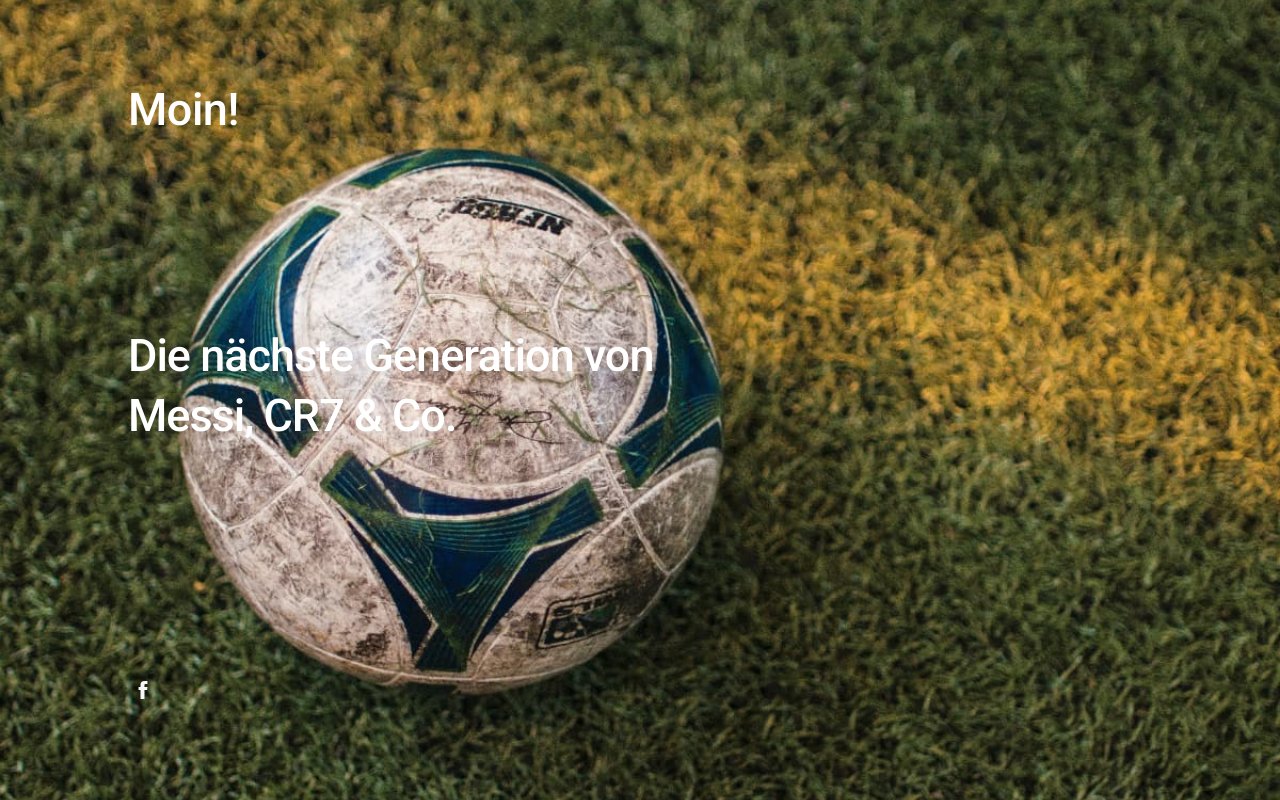
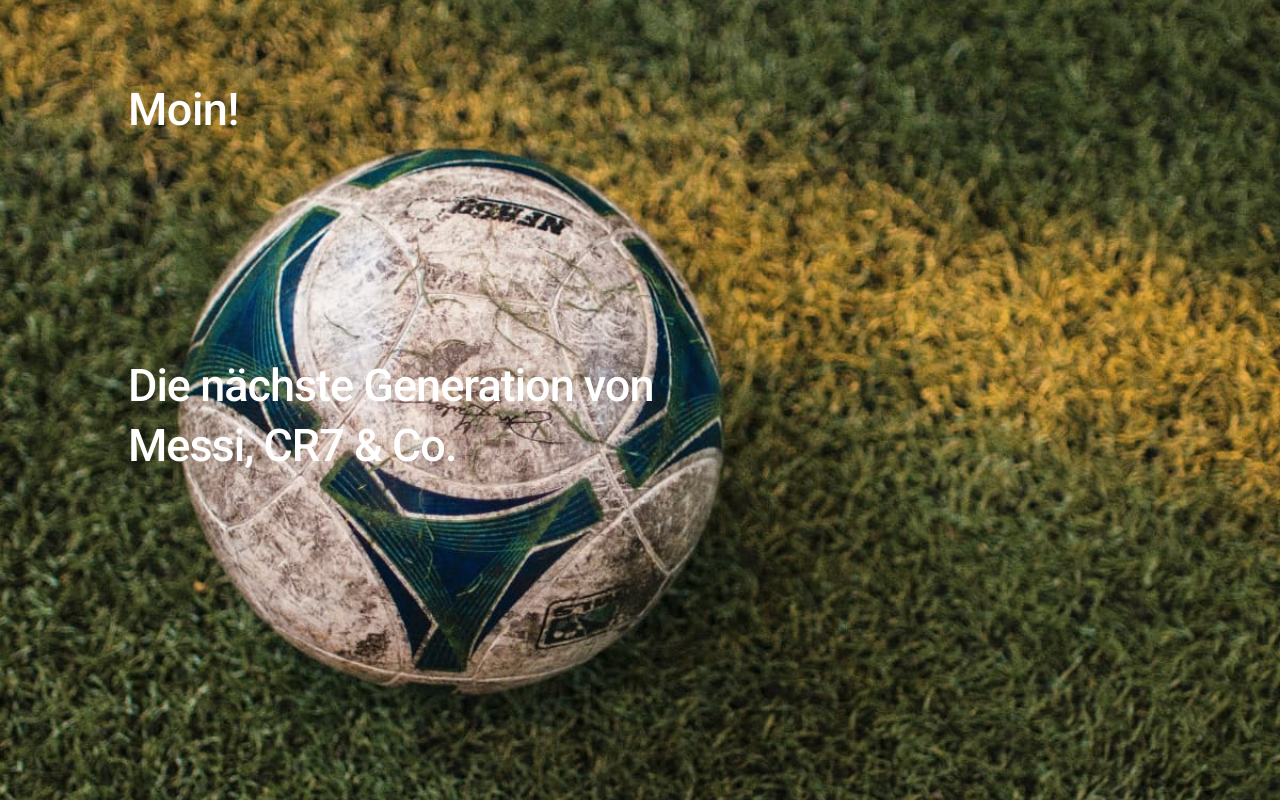
Before and after one commit to saschsenflo/saschsenflo.github.io, a plain HTML site: page index.html in a window 1280 px wide. Drawn offline with Linux system fonts and the light colour scheme.

Commit message:
verlinkungen

```diff
--- a/index.html
+++ b/index.html
@@ -58,13 +58,7 @@
 
 
 
-				<li>
-					<a class="icon-facebook" href="#www.facebook.com/florian.strobelt">
-						<svg class="svg-icon" viewBox="0 0 20 20">
-							<path fill="none" d="M11.344,5.71c0-0.73,0.074-1.122,1.199-1.122h1.502V1.871h-2.404c-2.886,0-3.903,1.36-3.903,3.646v1.765h-1.8V10h1.8v8.128h3.601V10h2.403l0.32-2.718h-2.724L11.344,5.71z"></path>
-						</svg>
-					</a>
-				</li>
+
 
 
 
```
